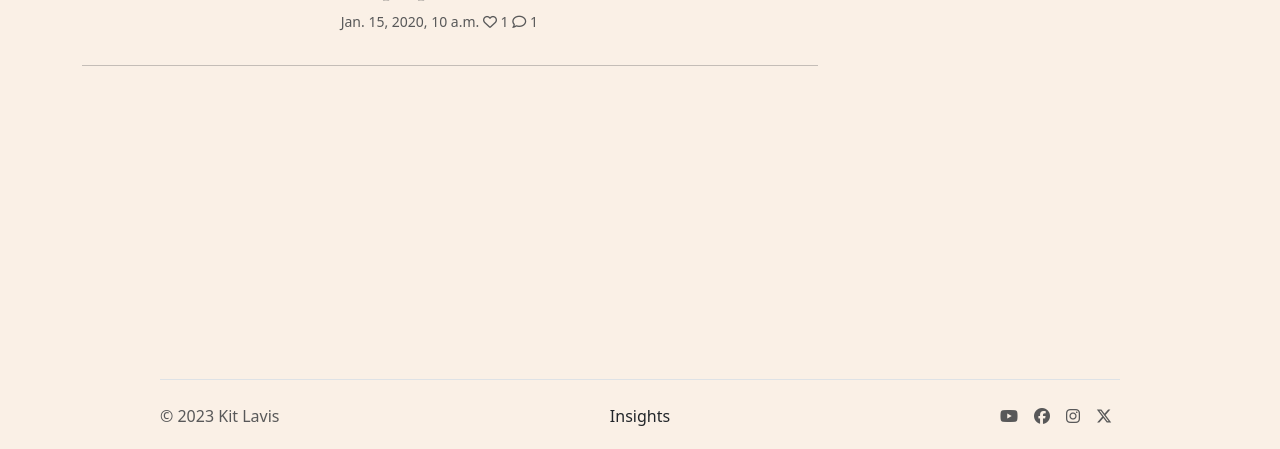
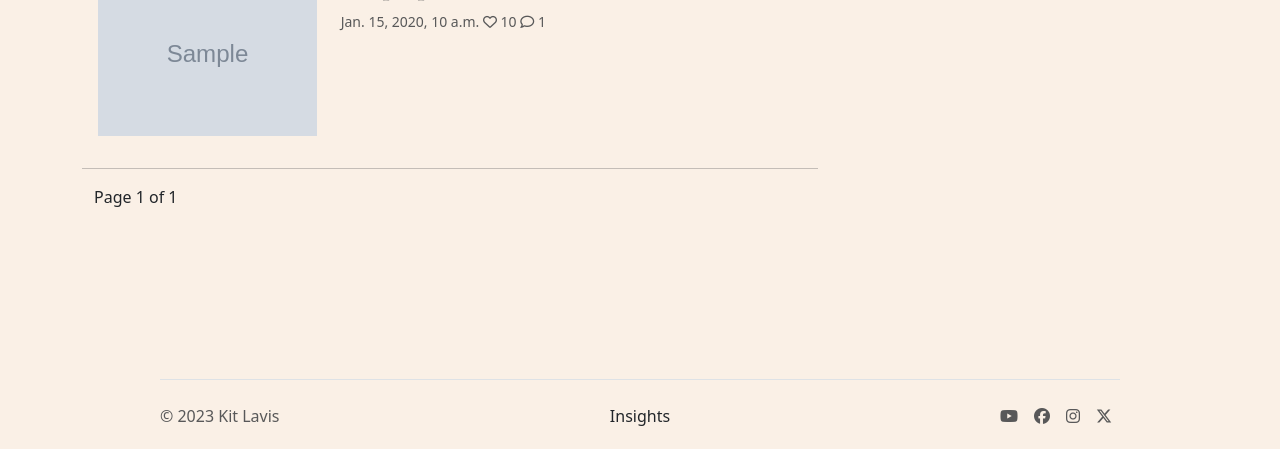
Before and after one commit to KitLavis/ArchaeoSardinia, a Django app: template blog/templates/index.html in a window 1280 px wide. Shown: the part 508-957 px from the top of the page. Run offline with Django 3.2, Linux system fonts and the light colour scheme; tables that the repository leaves empty hold one stand-in row (values such as "Sample post"); the template is opened without the code that fills it: values that come from a table or form of the project are taken from there, most other values are stand-ins (such as "Sample title", 1, 10 or a date in 2020); grey boxes marked "Sample" are stand-in pictures; some libraries are stand-ins or nearby versions.

Commit message:
Add pagination. Not styled

```diff
--- a/about/templates/contributors.html
+++ b/about/templates/contributors.html
@@ -2,7 +2,7 @@
 {% load static %}
 
 {% block content %}
-
+<div class="conatiner">
     <div class="row justify-content-around">
     {% for contributor in object_list %}
         <div class="col-md-4">
@@ -18,5 +18,6 @@
         </div>
     {% endfor %}
     </div>
+</div>
 
 {% endblock %}
--- a/blog/templates/index.html
+++ b/blog/templates/index.html
@@ -30,7 +30,7 @@
     <div class="row">
         <div class="col-8">
             <h2>In other news</h2>
-            {% for post in post_list %}
+            {% for post in p_posts %}
             <a href="{% url 'post_detail' post.slug %}">
                 <div class="card mb-3 post">
                     <div class="card-body">
@@ -52,6 +52,18 @@
             </a>
             <hr>
             {% endfor %}
+            <!-- Pagination -->
+            <div class="container justify-content-center">
+                {% if p_posts.has_previous %}
+                <a href="?page=1">&laquo First</a>
+                <a href="?page={{ p_posts.previous_page_number }}">Previous</a>
+                {% endif %}
+                Page {{ p_posts.number }} of {{ p_posts.paginator.num_pages }}
+                {% if p_posts.has_next %}
+                <a href="?page={{ p_posts.next_page_number }}">Next</a>
+                <a href="?page={{ p_posts.paginator.num_pages }}">Last &raquo</a>
+                {% endif %}
+            </div>
         </div>
     </div>
 </div>
```
Also changed, not shown: blog/views.py (+4 -3 lines). Lines whose indentation alone changed are shown as unchanged.
